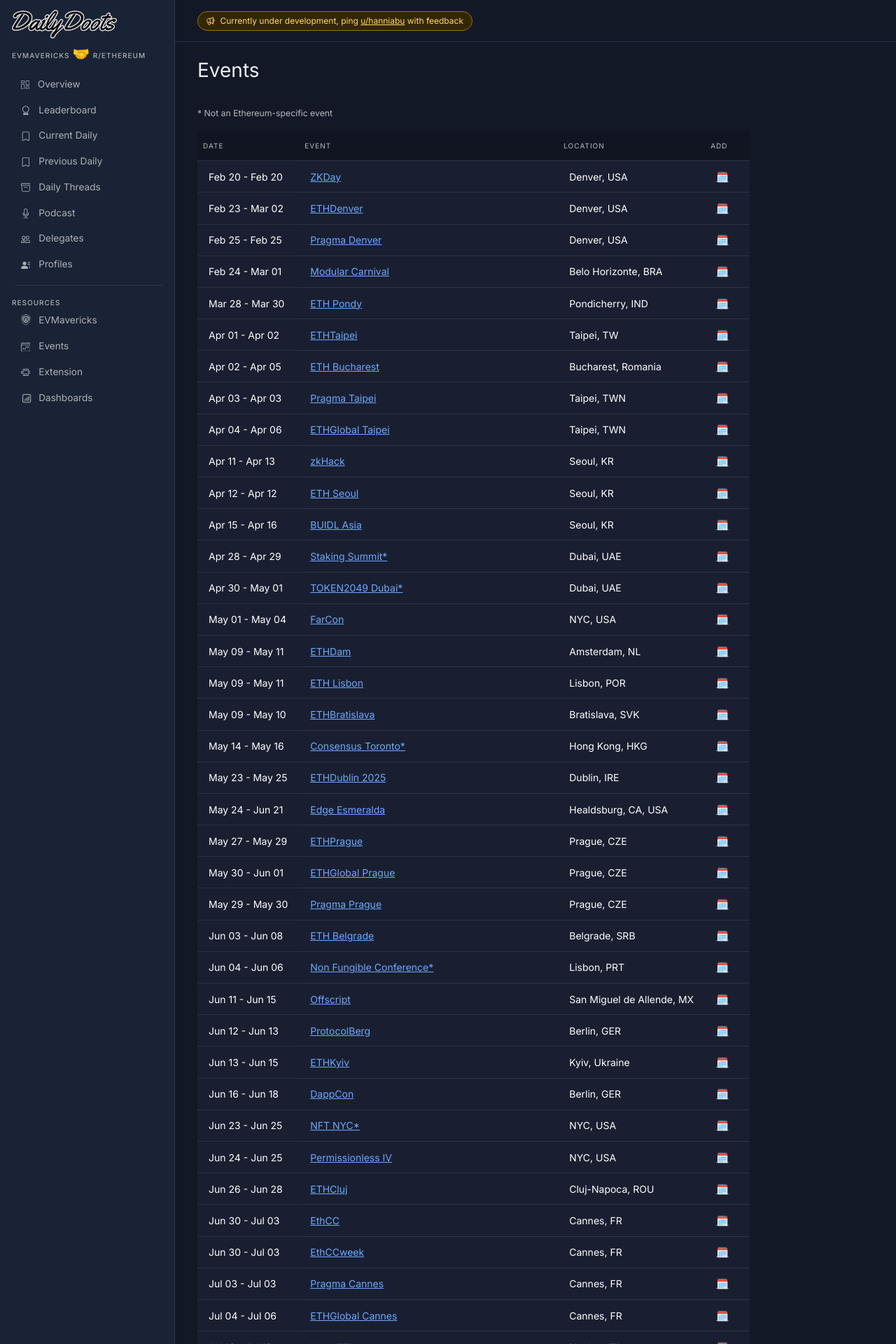
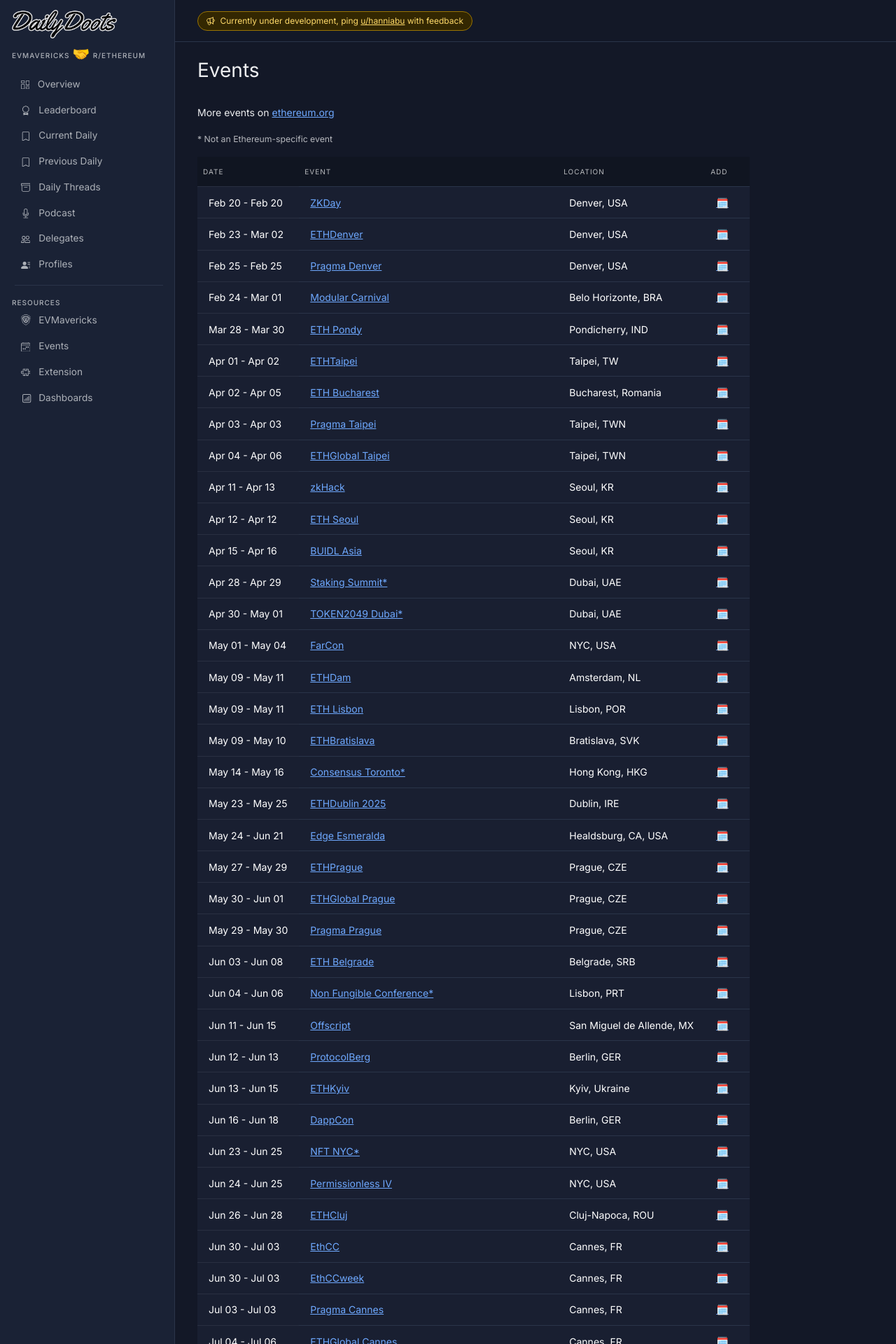
Before and after one commit to etheralpha/dailydoots-com, a Jekyll site: the page built from events.md, in a window 1280 px wide. Shown: the top 1920 px of the page at 70% size. Built offline with Jekyll 4.4.1, drawn with Linux system fonts in a browser that asks for light colours; some web fonts are replaced.

Commit message:
link to ethereum.org events

```diff
--- a/events.md
+++ b/events.md
@@ -5,4 +5,6 @@
 ---
 
 
+More events on [ethereum.org](https://ethereum.org/en/community/events/)
+
 {% include partials/events.html %}
```
